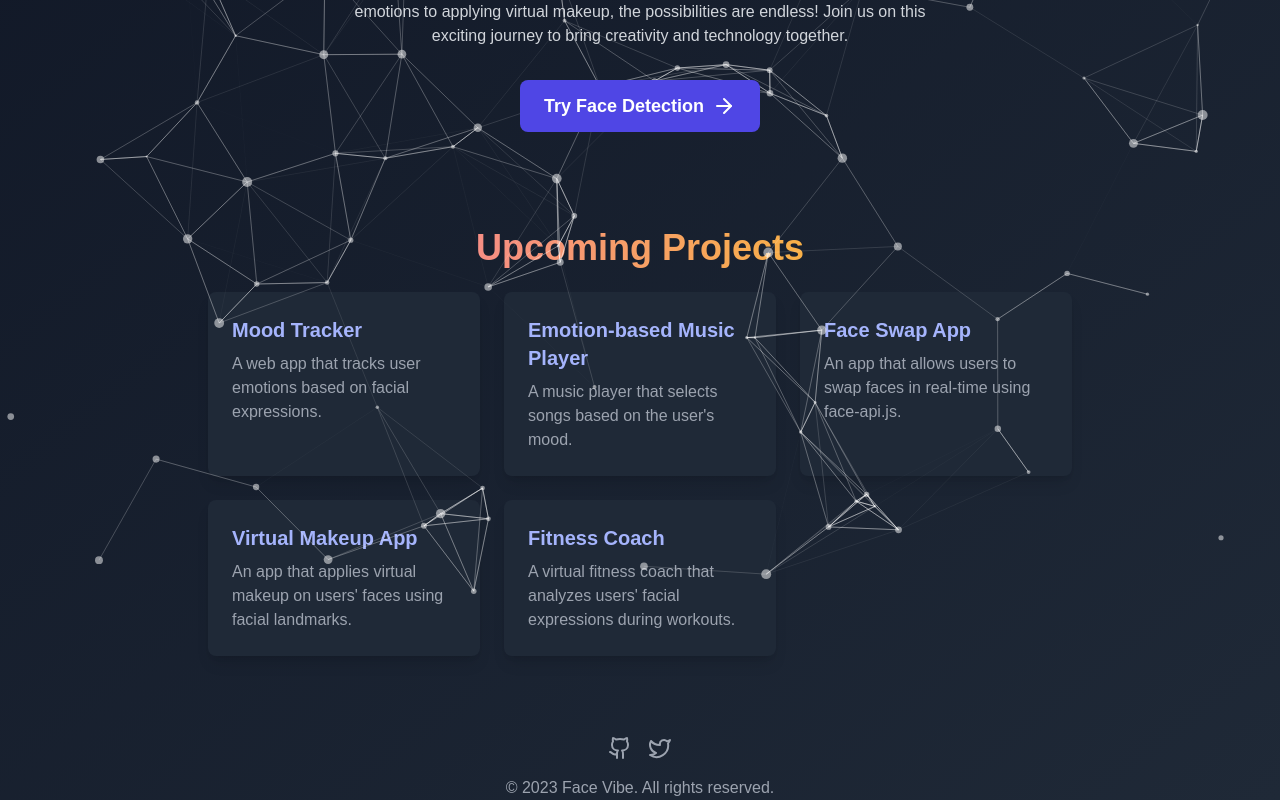
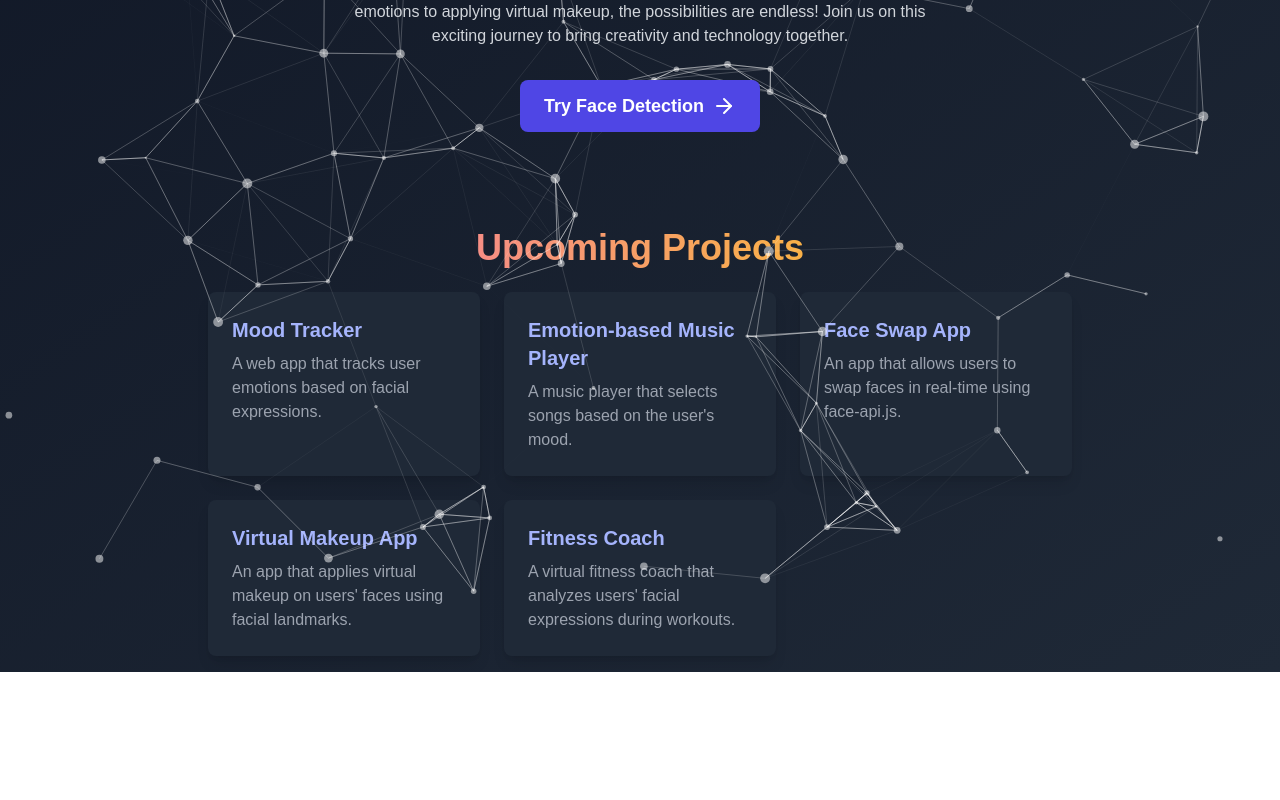
Before and after one commit to Souravhere/facevibe, a Next.js app: page / in a window 1280 px wide. Shown: the part 200-1000 px from the top of the page. After the commit the page ends 872 px from the top, so only its background shows below. Built offline with nearby package versions, Linux system fonts and the light colour scheme.

Commit message:
footer component completed

```diff
--- a/src/app/page.tsx
+++ b/src/app/page.tsx
@@ -6,7 +6,7 @@ import { motion, AnimatePresence } from "framer-motion"
 import Particles from "react-tsparticles"
 import { loadSlim } from "tsparticles-slim"
 import type { Engine, ISourceOptions } from "tsparticles-engine"
-import { ArrowRight, Github, Twitter } from "lucide-react"
+import { ArrowRight  } from "lucide-react"
 
 const particlesOptions: ISourceOptions = {
   background: {
@@ -207,18 +207,6 @@ export default function Home() {
           </motion.div>
         )}
       </AnimatePresence>
-
-      <footer className="mt-16 text-center text-gray-400">
-        <div className="flex justify-center space-x-4 mb-4">
-          <a href="https://github.com/souravhere/" target="_blank" rel="noopener noreferrer" className="hover:text-white">
-            <Github />
-          </a>
-          <a href="https://x.com/SouravChhimpa1" target="_blank" rel="noopener noreferrer" className="hover:text-white">
-            <Twitter />
-          </a>
-        </div>
-        <p>&copy; 2023 Face Vibe. All rights reserved.</p>
-      </footer>
     </div>
   )
 }
--- a/src/components/Footer.tsx
+++ b/src/components/Footer.tsx
@@ -1,10 +1,18 @@
 import React from 'react'
-
+import { Github, Twitter  } from "lucide-react"
 function Footer() {
   return (
-    <div>
-        this is the foooter component
-    </div>
+    <footer className="mt-16 text-center text-gray-400">
+        <div className="flex justify-center space-x-4 mb-4">
+          <a href="https://github.com/souravhere/" target="_blank" rel="noopener noreferrer" className="hover:text-white">
+            <Github />
+          </a>
+          <a href="https://x.com/SouravChhimpa1" target="_blank" rel="noopener noreferrer" className="hover:text-white">
+            <Twitter />
+          </a>
+        </div>
+        <p>&copy; 2023 Face Vibe. All rights reserved.</p>
+      </footer>
   )
 }
 
```
